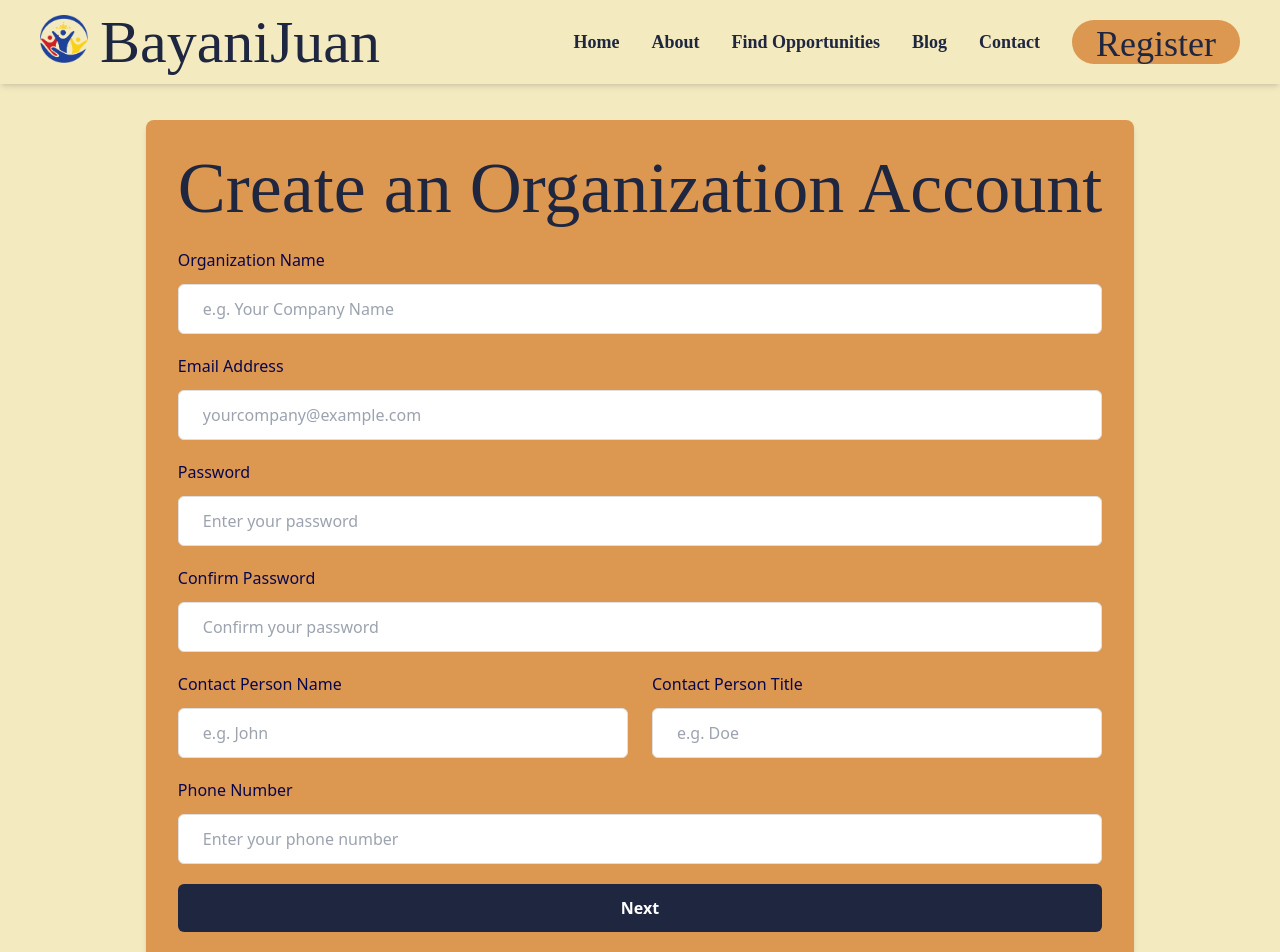
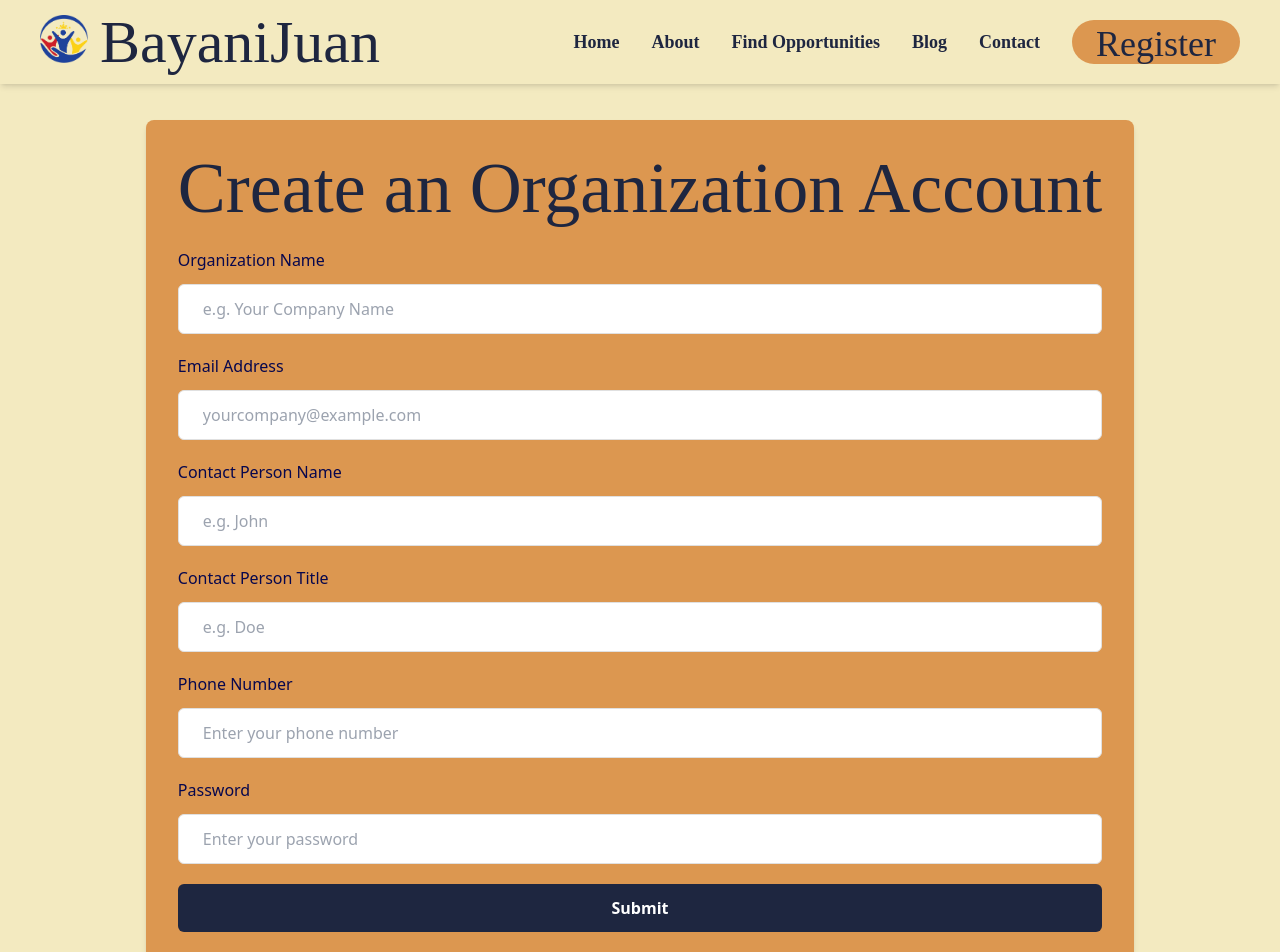
Before and after one commit to shaniassi/Bayanijuan-Volunteer-Matching-Website-, a React (Vite) app in the folder bayanijuan/: page /organization in a window 1280 px wide. Shown: the top 952 px of the page. Built offline with nearby package versions, Linux system fonts and the light colour scheme; a web font is replaced by a local one.

Commit message:
edited Organization form layout

```diff
--- a/bayanijuan/src/components/Register/Organization.jsx
+++ b/bayanijuan/src/components/Register/Organization.jsx
@@ -7,77 +7,94 @@ const Organization = () => {
       <div className="mt-20 min-w-50 bg-sun shadow-md rounded-lg p-8">
         <h2 className="text-7xl font-medium mb-6 font-header text-center text-blue">Create an Organization Account</h2>
         <form>
-            <div class="mb-5">
-                <label for="organization name" class="mb-3 block text-base font-medium text-[#07074D]">
+          <div className="mb-5">
+            <label htmlFor="organizationName" className="mb-3 block text-base font-medium text-[#07074D]">
               Organization Name
             </label>
-                <input type="text" name="organization name" id="email" placeholder="e.g. Your Company Name"
-                    class="w-full rounded-md border border-[#e0e0e0] bg-white py-3 px-6 text-base font-medium text-[#6B7280] outline-none focus:border-[#6A64F1] focus:shadow-md" />
+            <input
+              type="text"
+              id="organizationName"
+              name="organizationName"
+              placeholder="e.g. Your Company Name"
+              className="w-full rounded-md border border-[#e0e0e0] bg-white py-3 px-6 text-base font-medium text-[#6B7280] outline-none focus:border-[#6A64F1] focus:shadow-md"
+            />
           </div>
-              <div class="mb-5">
-                  <label for="email" class="mb-3 block text-base font-medium text-[#07074D]">
+
+          <div className="mb-5">
+            <label htmlFor="email" className="mb-3 block text-base font-medium text-[#07074D]">
               Email Address
             </label>
-                  <input type="email" name="email" id="email" placeholder="yourcompany@example.com"
-                      class="w-full rounded-md border border-[#e0e0e0] bg-white py-3 px-6 text-base font-medium text-[#6B7280] outline-none focus:border-[#6A64F1] focus:shadow-md" />
+            <input
+              type="email"
+              id="email"
+              name="email"
+              placeholder="yourcompany@example.com"
+              className="w-full rounded-md border border-[#e0e0e0] bg-white py-3 px-6 text-base font-medium text-[#6B7280] outline-none focus:border-[#6A64F1] focus:shadow-md"
+            />
           </div>
 
+          <div className="mb-5">
+            <label htmlFor="contactPersonName" className="mb-3 block text-base font-medium text-[#07074D]">
+              Contact Person Name
+            </label>
+            <input
+              type="text"
+              id="contactPersonName"
+              name="contactPersonName"
+              placeholder="e.g. John"
+              className="w-full rounded-md border border-[#e0e0e0] bg-white py-3 px-6 text-base font-medium text-[#6B7280] outline-none focus:border-[#6A64F1] focus:shadow-md"
+            />
+          </div>
 
+          <div className="mb-5">
+            <label htmlFor="contactPersonTitle" className="mb-3 block text-base font-medium text-[#07074D]">
+              Contact Person Title
+            </label>
+            <input
+              type="text"
+              id="contactPersonTitle"
+              name="contactPersonTitle"
+              placeholder="e.g. Doe"
+              className="w-full rounded-md border border-[#e0e0e0] bg-white py-3 px-6 text-base font-medium text-[#6B7280] outline-none focus:border-[#6A64F1] focus:shadow-md"
+            />
+          </div>
 
-              <div class="mb-5">
-                <label for="password" class="mb-3 block text-base font-medium text-[#07074D]">
+          <div className="mb-5">
+            <label htmlFor="phone" className="mb-3 block text-base font-medium text-[#07074D]">
+              Phone Number
+            </label>
+            <input
+              type="text"
+              id="phone"
+              name="phone"
+              placeholder="Enter your phone number"
+              className="w-full rounded-md border border-[#e0e0e0] bg-white py-3 px-6 text-base font-medium text-[#6B7280] outline-none focus:border-[#6A64F1] focus:shadow-md"
+            />
+          </div>
+
+          <div className="mb-5">
+            <label htmlFor="password" className="mb-3 block text-base font-medium text-[#07074D]">
               Password
             </label>
-                <input type="password" name="email" id="email" placeholder="Enter your password"
-                    class="w-full rounded-md border border-[#e0e0e0] bg-white py-3 px-6 text-base font-medium text-[#6B7280] outline-none focus:border-[#6A64F1] focus:shadow-md" />
+            <input
+              type="password"
+              id="password"
+              name="password"
+              placeholder="Enter your password"
+              className="w-full rounded-md border border-[#e0e0e0] bg-white py-3 px-6 text-base font-medium text-[#6B7280] outline-none focus:border-[#6A64F1] focus:shadow-md"
+            />
           </div>
 
-            <div class="mb-5">
-              <label for="password" class="mb-3 block text-base font-medium text-[#07074D]">
-                  Confirm Password
-              </label>
-              <input type="password" name="email" id="email" placeholder="Confirm your password"
-                  class="w-full rounded-md border border-[#e0e0e0] bg-white py-3 px-6 text-base font-medium text-[#6B7280] outline-none focus:border-[#6A64F1] focus:shadow-md" />
-          </div>
-
-          <div class="-mx-3 flex flex-wrap">
-            <div class="w-full px-3 sm:w-1/2">
-                <div class="mb-5">
-                    <label for="contact person name" class="mb-3 block text-base font-medium text-[#07074D]">
-                        Contact Person Name
-                    </label>
-                    <input type="text" name="contact person name" id="date" placeholder="e.g. John"
-                        class="w-full rounded-md border border-[#e0e0e0] bg-white py-3 px-6 text-base font-medium text-[#6B7280] outline-none focus:border-[#6A64F1] focus:shadow-md" />
-                </div>
-            </div>
-            <div class="w-full px-3 sm:w-1/2">
-                <div class="mb-5">
-                    <label for="contact person title" class="mb-3 block text-base font-medium text-[#07074D]">
-                        Contact Person Title
-                    </label>
-                    <input type="text" name="contact person title" id="time" placeholder="e.g. Doe"
-                        class="w-full rounded-md border border-[#e0e0e0] bg-white py-3 px-6 text-base font-medium text-[#6B7280] outline-none focus:border-[#6A64F1] focus:shadow-md" />
-                </div>
-            </div>
-            </div>
-            <div class="mb-5">
-                <label for="phone" class="mb-3 block text-base font-medium text-[#07074D]">
-                    Phone Number
-                </label>
-                <input type="text" name="phone" id="phone" placeholder="Enter your phone number"
-                    class="w-full rounded-md border border-[#e0e0e0] bg-white py-3 px-6 text-base font-medium text-[#6B7280] outline-none focus:border-[#6A64F1] focus:shadow-md" />
-            </div>
-
-
           <div>
-                  <button
-                      class="hover:shadow-form w-full rounded-md bg-blue py-3 px-8 text-center text-base font-semibold text-white outline-none">
-                      Next
+            <button className="hover:shadow-form w-full rounded-md bg-blue py-3 px-8 text-center text-base font-semibold text-white outline-none">
+              Submit
             </button>
           </div>
         </form>
         <div className="mt-4 text-center">
-          <p>Already have an account? <Link to="/login" className="text-blue font-bold">Login</Link></p>
+          <p>
+            Already have an account? <Link to="/login" className="text-blue font-bold">Login</Link>
+          </p>
         </div>
       </div>
     </div>
```
Lines whose indentation alone changed are shown as unchanged.
